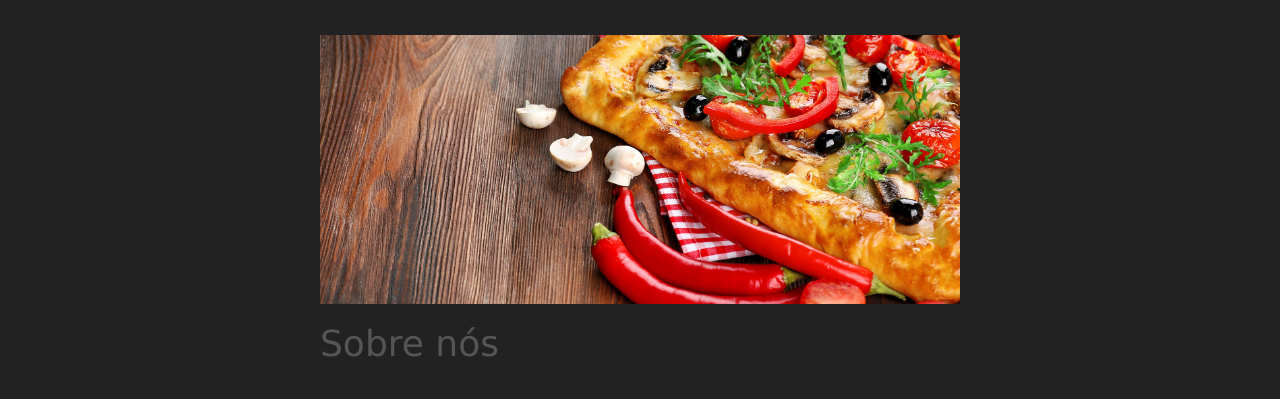
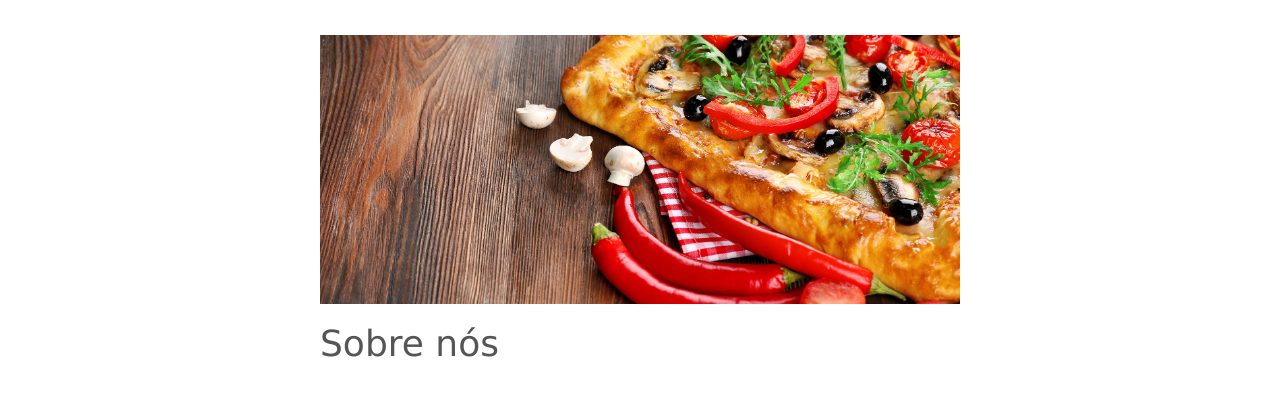
Before and after one commit to ArthurAlesi/StepCourse-2ndModule-Final-Project-HTML-CSS, a plain HTML site: page sobre.html in a window 1280 px wide. Shown: the part 388-787 px from the top of the page. Drawn offline with Linux system fonts and the light colour scheme.

Commit message:
Update sobre.css

```diff
--- a/estilo/sobre.css
+++ b/estilo/sobre.css
@@ -6,7 +6,7 @@
 }
 
 *{
-    background-color: #222222;
+    /* background-color: #222222; */
 }
 
 .img-container{
```
